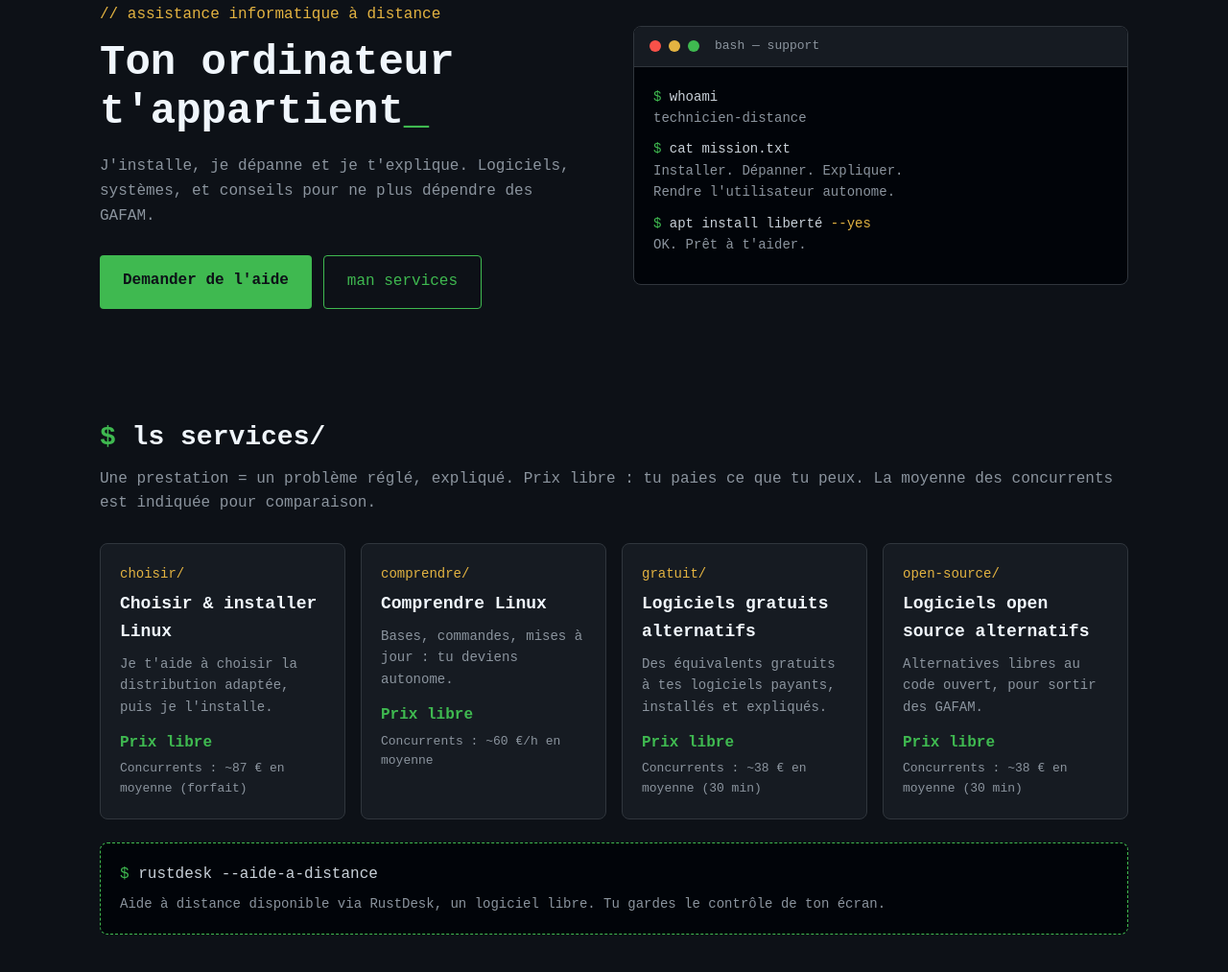
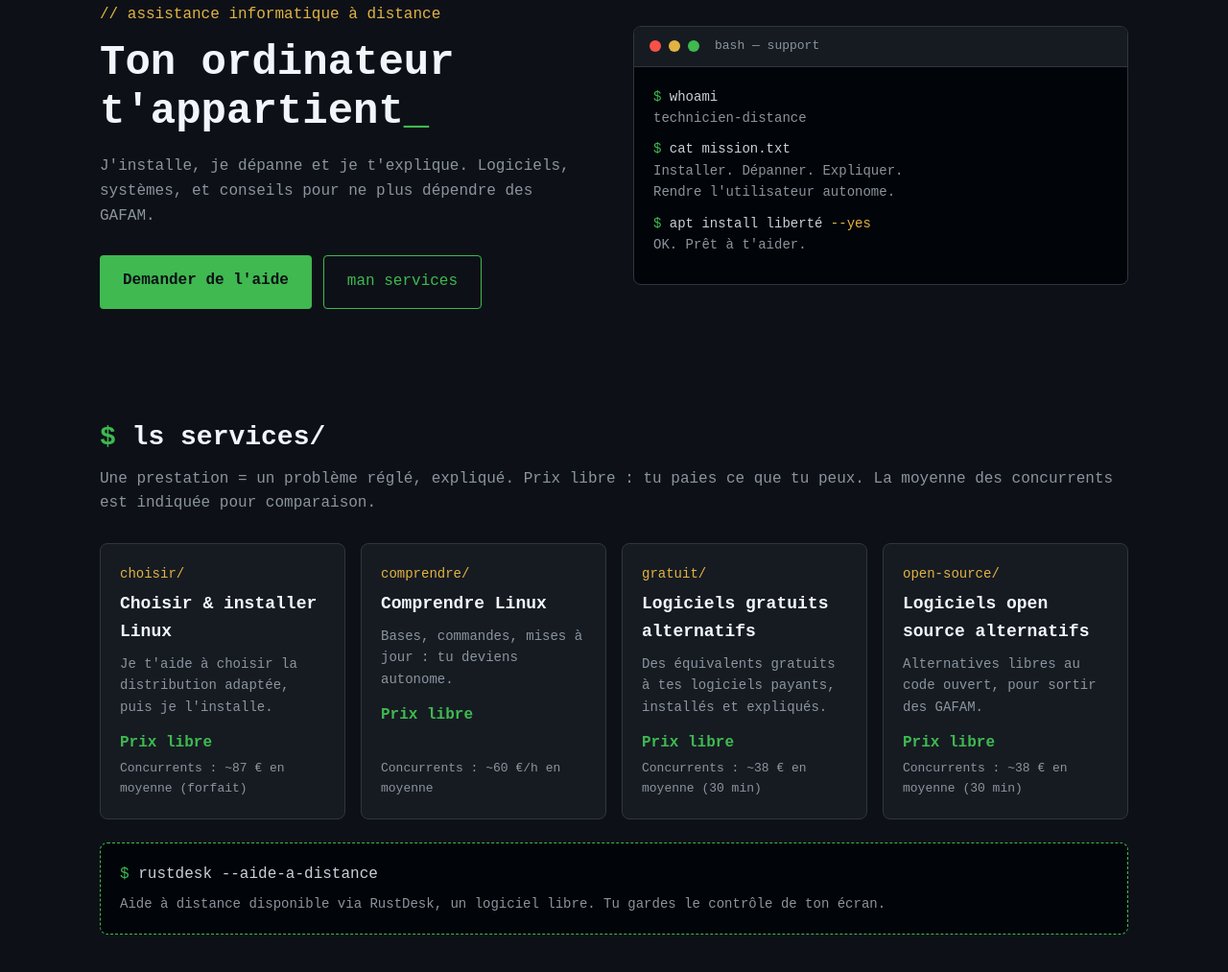
Before and after one commit to niiitnek/depannlibre.github.io, a plain HTML site: page index.html in a window 1280 px wide. Shown: the part 139-1152 px from the top of the page at 96% size. Drawn offline with Linux system fonts and the light colour scheme.

Commit message:
Align competitor comparison prices at bottom of service cards

```diff
--- a/style.css
+++ b/style.css
@@ -118,12 +118,14 @@ p { margin: 0; }
   border: 1px solid var(--border);
   border-radius: 8px;
   padding: 20px;
+  display: flex;
+  flex-direction: column;
 }
 .card-category { color: var(--yellow); font-size: 14px; }
 .card h3 { font-size: 18px; margin: 6px 0 8px; }
 .card p { color: var(--muted); font-size: 14px; margin-bottom: 14px; }
 .price { color: var(--green); font-size: 16px; font-weight: 700; }
-.compare { color: var(--muted); font-size: 13px; margin-top: 4px; }
+.compare { color: var(--muted); font-size: 13px; margin-top: auto; padding-top: 4px; }
 
 .remote-help {
   margin-top: 24px;
```
